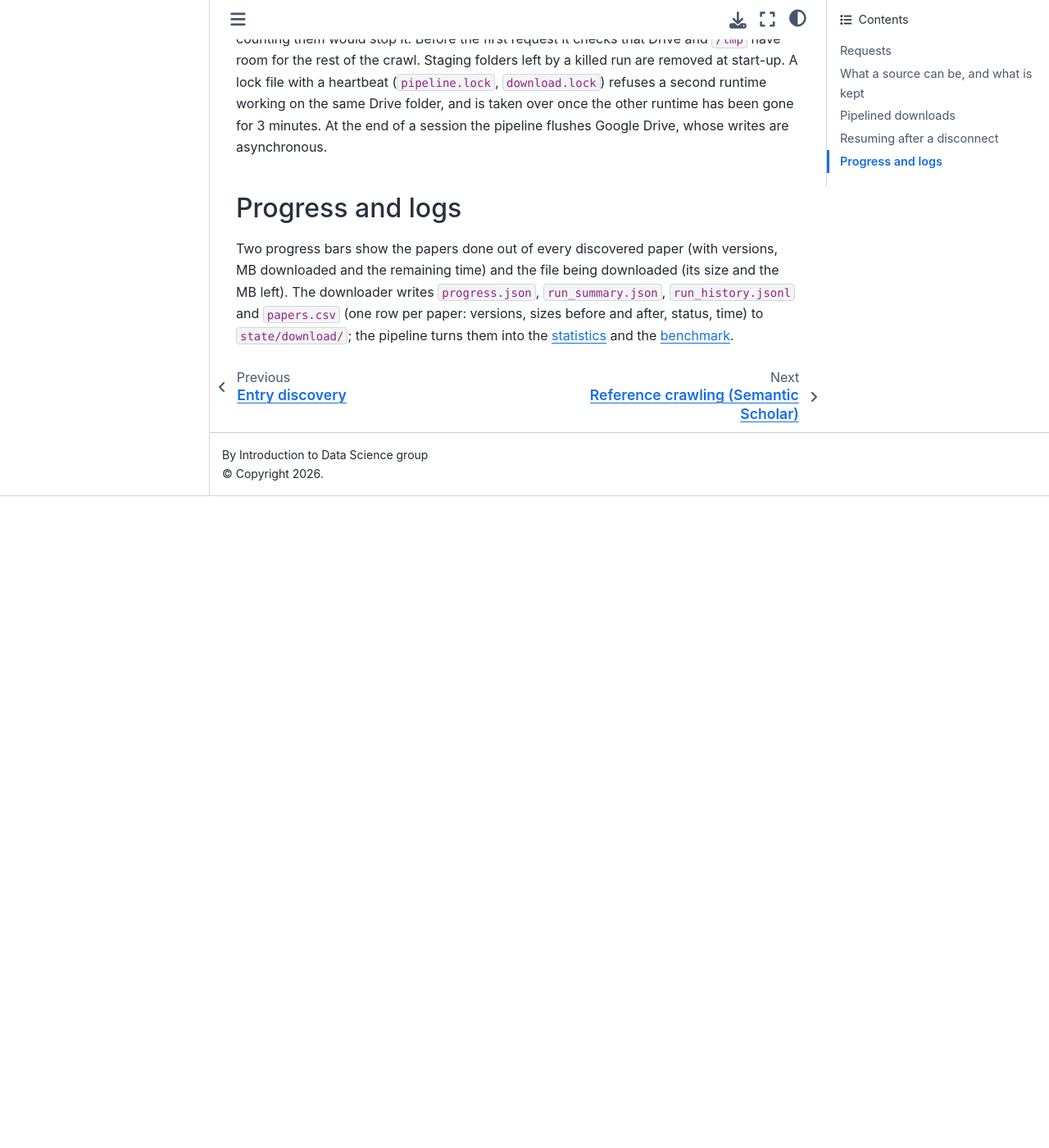
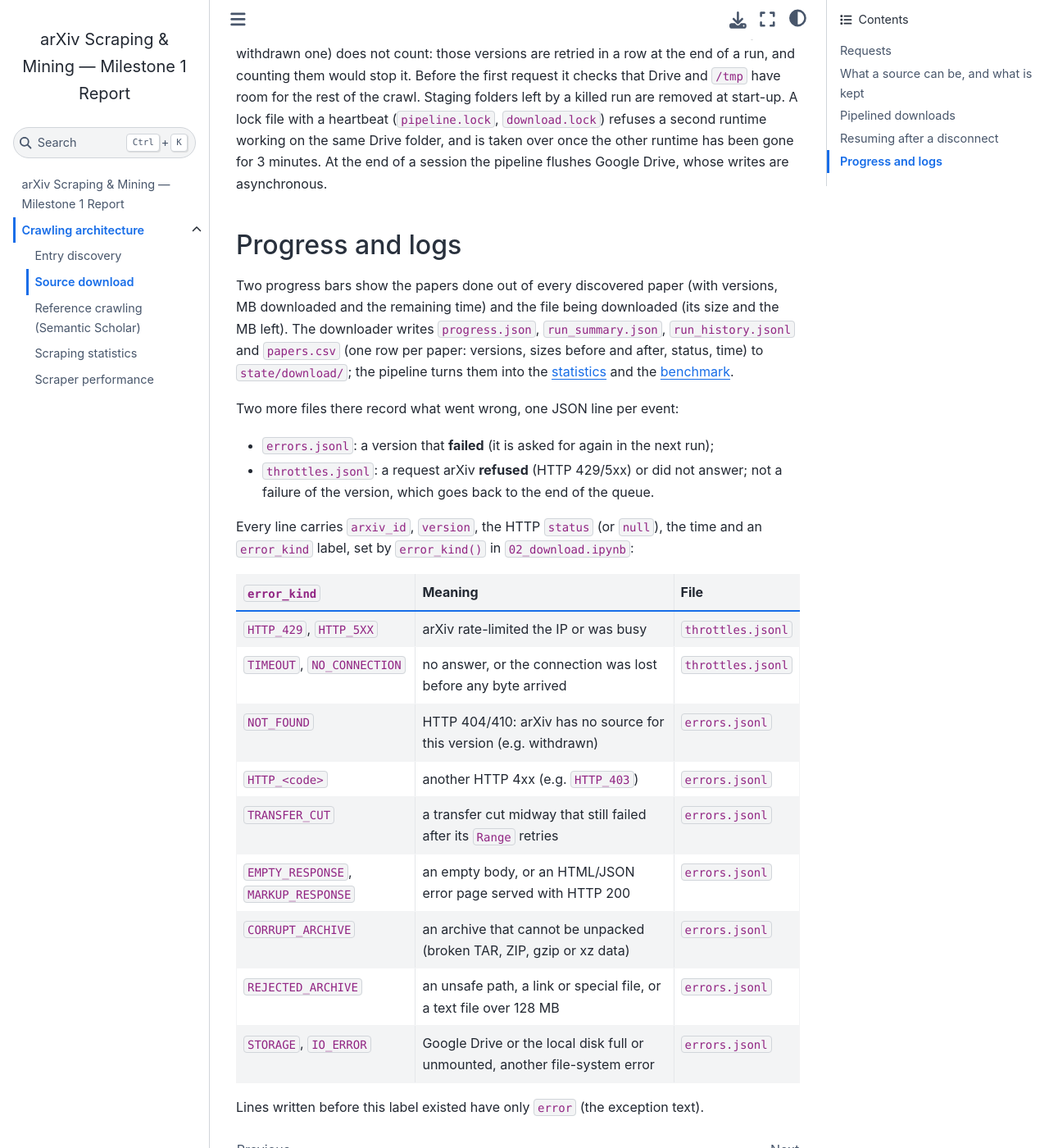
Before and after one commit to thinhelzan842/intro-ds-arxiv-project, a Jupyter Book: the page built from docs/milestone1/download.md, in a window 1280 px wide and 1400 px high, scrolled down 3035 px. Shown: the whole window at 82% size. Built offline with Jupyter Book 1.0.4 settings and Sphinx 7.4.7 and the Sphinx Book theme 1.1.4, drawn with Linux system fonts in a browser that asks for light colours; before the commit the page ends 3640 px from its top, so only the background shows below that; some of the changed text lies outside the part shown.

Commit message:
docs and src normalize

```diff
--- a/docs/milestone1/download.md
+++ b/docs/milestone1/download.md
@@ -1,8 +1,10 @@
 # Source download
+
+*Author: Võ Nguyễn Vân Anh · code: `src/02_download.ipynb`*
 
 Every version of every discovered paper is downloaded from the arXiv source mirror, unpacked, and reduced
 to its `.tex` and `.bib` files. Code: `src/02_download.ipynb` (`SourceClient`, `extract_source`,
-`download_sources`), tested by 27 offline tests in the same notebook.
+`download_sources`), tested by 46 offline tests in the same notebook.
 
 ## Requests
 
@@ -103,3 +105,26 @@
 `progress.json`, `run_summary.json`, `run_history.jsonl` and `papers.csv` (one row per paper: versions,
 sizes before and after, status, time) to `state/download/`; the pipeline turns them into the
 [statistics](statistics.ipynb) and the [benchmark](performance.ipynb).
+
+Two more files there record what went wrong, one JSON line per event:
+
+- `errors.jsonl`: a version that **failed** (it is asked for again in the next run);
+- `throttles.jsonl`: a request arXiv **refused** (HTTP 429/5xx) or did not answer; not a failure of the
+  version, which goes back to the end of the queue.
+
+Every line carries `arxiv_id`, `version`, the HTTP `status` (or `null`), the time and an `error_kind` label,
+set by `error_kind()` in `02_download.ipynb`:
+
+| `error_kind` | Meaning | File |
+|---|---|---|
+| `HTTP_429`, `HTTP_5XX` | arXiv rate-limited the IP or was busy | `throttles.jsonl` |
+| `TIMEOUT`, `NO_CONNECTION` | no answer, or the connection was lost before any byte arrived | `throttles.jsonl` |
+| `NOT_FOUND` | HTTP 404/410: arXiv has no source for this version (e.g. withdrawn) | `errors.jsonl` |
+| `HTTP_<code>` | another HTTP 4xx (e.g. `HTTP_403`) | `errors.jsonl` |
+| `TRANSFER_CUT` | a transfer cut midway that still failed after its `Range` retries | `errors.jsonl` |
+| `EMPTY_RESPONSE`, `MARKUP_RESPONSE` | an empty body, or an HTML/JSON error page served with HTTP 200 | `errors.jsonl` |
+| `CORRUPT_ARCHIVE` | an archive that cannot be unpacked (broken TAR, ZIP, gzip or xz data) | `errors.jsonl` |
+| `REJECTED_ARCHIVE` | an unsafe path, a link or special file, or a text file over 128 MB | `errors.jsonl` |
+| `STORAGE`, `IO_ERROR` | Google Drive or the local disk full or unmounted, another file-system error | `errors.jsonl` |
+
+Lines written before this label existed have only `error` (the exception text).
```
Also changed, not shown: README.md (+16 -6 lines), docs/milestone1/discovery.md (+2 -0 lines), docs/milestone1/overview.md (+11 -2 lines), docs/milestone1/references.md (+1 -1 lines), src/01_discovery.ipynb, src/02_download.ipynb.
